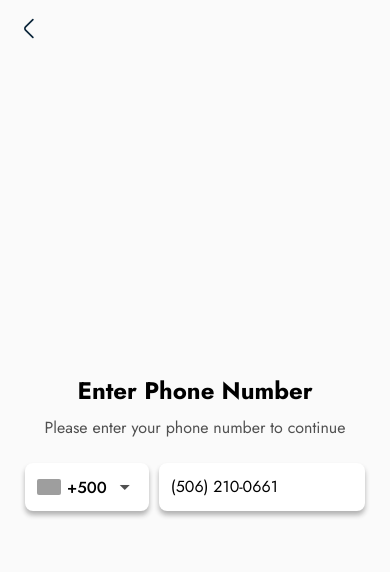
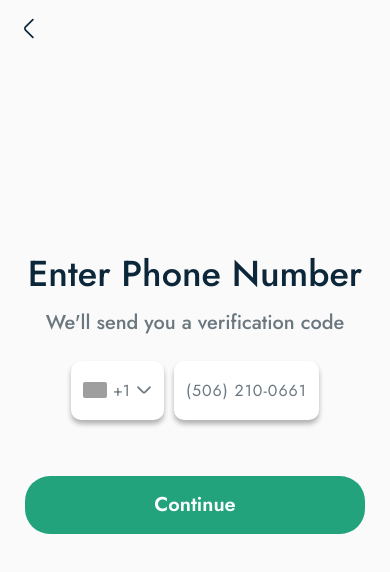
Before and after one commit to covenantcodes/Afribdc, a React Native app: screen /EnterPhone in a window 390 px wide. Shown: the top 572 px of the page. Built offline with nearby package versions, Linux system fonts and the light colour scheme; grey boxes are pictures that could not be loaded.

Commit message:
refactor CustomInput and CustomKeyboard; update styles for consistency and improve touch feedback; enhance PhoneInput with cursor visibility and country selection; add ChevronDown SVG component

```diff
--- a/components/CustomInput.tsx
+++ b/components/CustomInput.tsx
@@ -115,15 +115,14 @@ const styles = StyleSheet.create({
     position: "relative",
   },
   shadow: {
-    shadowColor: "#000",
+    shadowColor: "#1a1a1a",
     shadowOffset: {
       width: 0,
       height: 4,
     },
     shadowOpacity: 0.32,
     shadowRadius: 5.46,
-
-    elevation: 9,
+    elevation: 5,
   },
   input: {
     paddingHorizontal: 16,
--- a/components/CustomKeyboard.tsx
+++ b/components/CustomKeyboard.tsx
@@ -5,6 +5,7 @@ import {
   StyleSheet,
   StyleProp,
   ViewStyle,
+  Pressable,
 } from "react-native";
 import { Ionicons } from "@expo/vector-icons";
 import colors from "../utils/colors";
@@ -13,28 +14,39 @@ import { FONTFAMILY, FONTSIZE } from "../utils/fonts";
 interface CustomKeyboardProps {
   onKeyPress: (key: string) => void;
   containerStyle?: StyleProp<ViewStyle>;
+  onOutsidePress?: () => void;
 }
 
 const CustomKeyboard: React.FC<CustomKeyboardProps> = ({
   onKeyPress,
   containerStyle,
+  onOutsidePress,
 }) => {
   const renderKey = (value: string) => (
-    <TouchableOpacity
-      style={styles.key}
+    <View style={styles.keyWrapper}>
+      <Pressable
+        style={({ pressed }) => [styles.key, pressed && styles.keyPressed]}
         onPress={() => onKeyPress(value)}
-      activeOpacity={0.7}
+        android_ripple={{
+          color: colors.gray + "20",
+          borderless: true,
+          radius: 35,
+        }}
       >
         {value === "delete" ? (
           <Ionicons name="backspace-outline" size={26} color={colors.black} />
         ) : (
           <Text style={styles.keyText}>{value}</Text>
         )}
-    </TouchableOpacity>
+      </Pressable>
+    </View>
   );
 
   return (
-    <View style={[styles.container, containerStyle]}>
+    <Pressable
+      onPress={onOutsidePress}
+      style={[styles.container, containerStyle]}
+    >
       <View style={styles.row}>
         {renderKey("1")}
         {renderKey("2")}
@@ -55,7 +67,7 @@ const CustomKeyboard: React.FC<CustomKeyboardProps> = ({
         {renderKey("0")}
         {renderKey("delete")}
       </View>
-    </View>
+    </Pressable>
   );
 };
 
@@ -69,12 +81,23 @@ const styles = StyleSheet.create({
     justifyContent: "space-around",
     marginBottom: 10,
   },
-  key: {
+  keyWrapper: {
     width: 70,
     height: 70,
     justifyContent: "center",
     alignItems: "center",
+    overflow: "hidden",
+    borderRadius: 35,
+  },
+  key: {
+    width: "100%",
+    height: "100%",
+    justifyContent: "center",
+    alignItems: "center",
     backgroundColor: colors.background,
+  },
+  keyPressed: {
+    backgroundColor: colors.gray2 + "20",
   },
   keyText: {
     fontSize: FONTSIZE.xl,
--- a/components/PhoneInput.tsx
+++ b/components/PhoneInput.tsx
@@ -1,4 +1,4 @@
-import React, { useState } from "react";
+import React, { useState, useEffect } from "react";
 import {
   View,
   Text,
@@ -7,13 +7,15 @@ import {
   Modal,
   Image,
   FlatList,
+  TouchableHighlight,
+  Pressable,
 } from "react-native";
 import { MaterialIcons } from "@expo/vector-icons";
 import colors from "../utils/colors";
 import { FONTFAMILY, FONTSIZE } from "../utils/fonts";
 import CustomKeyboard from "./CustomKeyboard";
-
 import countryData from "../data/countries_flags_codes.json";
+import ChevronDown from "./svgs/ChevronDown";
 
 interface Country {
   flags: {
@@ -40,11 +42,15 @@ const PhoneInput: React.FC<PhoneInputProps> = ({
   value,
   error,
 }) => {
+  const defaultCountry =
+    countryData.find(
+      (country) => country.idd.root === "+1" && country.idd.suffixes[0] === ""
+    ) || countryData[0];
   const [isCountryModalVisible, setIsCountryModalVisible] = useState(false);
   const [isKeyboardVisible, setIsKeyboardVisible] = useState(false);
-  const [selectedCountry, setSelectedCountry] = useState<Country>(
-    countryData[0]
-  );
+  const [selectedCountry, setSelectedCountry] =
+    useState<Country>(defaultCountry);
+  const [showCursor, setShowCursor] = useState(true);
 
   const formatPhoneNumber = (number: string) => {
     if (number.length <= 3) return number;
@@ -54,6 +60,14 @@ const PhoneInput: React.FC<PhoneInputProps> = ({
       10
     )}`;
   };
+
+  useEffect(() => {
+    const interval = setInterval(() => {
+      setShowCursor((prev) => !prev);
+    }, 500);
+
+    return () => clearInterval(interval);
+  }, []);
 
   const handleKeyPress = (key: string) => {
     if (key === "delete") {
@@ -83,17 +97,20 @@ const PhoneInput: React.FC<PhoneInputProps> = ({
           {selectedCountry.idd.root}
           {selectedCountry.idd.suffixes[0]}
         </Text>
-        <MaterialIcons name="arrow-drop-down" size={24} color={colors.gray3} />
+        <ChevronDown width={16} height={16} color={colors.gray2} />
       </TouchableOpacity>
-
-      <TouchableOpacity
+      <Pressable
         style={[styles.phoneInput, error ? styles.inputError : null]}
         onPress={() => setIsKeyboardVisible(true)}
       >
         <Text style={styles.phoneText}>
-          {value ? formatPhoneNumber(value) : "(506) 210-0661"}
+          {value
+            ? `${formatPhoneNumber(value)}${
+                showCursor && isKeyboardVisible ? "|" : ""
+              }`
+            : `(506) 210-0661${showCursor && isKeyboardVisible ? "|" : ""}`}
         </Text>
-      </TouchableOpacity>
+      </Pressable>
 
       <Modal
         visible={isCountryModalVisible}
@@ -159,8 +176,9 @@ const styles = StyleSheet.create({
     alignItems: "center",
     justifyContent: "center",
     backgroundColor: colors.white,
-    borderRadius: 8,
-    padding: 12,
+    borderRadius: 10,
+    paddingHorizontal: 12,
+    paddingVertical: 18,
     gap: 6,
     shadowColor: "#1a1a1a",
     shadowOffset: {
@@ -177,15 +195,16 @@ const styles = StyleSheet.create({
     borderRadius: 2,
   },
   countryCode: {
-    fontFamily: FONTFAMILY.medium,
+    fontFamily: FONTFAMILY.regular,
     fontSize: FONTSIZE.md,
-    color: colors.black,
+    color: colors.gray2,
   },
   phoneInput: {
     flex: 3,
     backgroundColor: colors.white,
-    borderRadius: 8,
+    borderRadius: 10,
     padding: 12,
+    justifyContent: "center",
     shadowColor: "#1a1a1a",
     shadowOffset: {
       width: 0,
@@ -202,7 +221,8 @@ const styles = StyleSheet.create({
   phoneText: {
     fontFamily: FONTFAMILY.regular,
     fontSize: FONTSIZE.md,
-    color: colors.black,
+    color: colors.gray2,
+    letterSpacing: 1,
   },
   modalContainer: {
     flex: 1,
--- /dev/null
+++ b/components/svgs/ChevronDown.js
@@ -0,0 +1,23 @@
+import * as React from "react";
+import Svg, { Path } from "react-native-svg";
+
+const ChevronDown = ({ width, height, color, ...props }) => (
+  <Svg
+    width={width}
+    height={height}
+    viewBox="0 0 14 7"
+    fill="none"
+    xmlns="http://www.w3.org/2000/svg"
+    {...props}
+  >
+    <Path
+      d="M12.28 0.999992L7.9333 5.34666C7.41997 5.85999 6.57997 5.85999 6.06664 5.34666L1.71997 0.999992"
+      stroke={color}
+      strokeWidth={1.5}
+      strokeMiterlimit={10}
+      strokeLinecap="round"
+      strokeLinejoin="round"
+    />
+  </Svg>
+);
+export default ChevronDown;
--- a/screens/Auth/EnterPhone.tsx
+++ b/screens/Auth/EnterPhone.tsx
@@ -5,6 +5,7 @@ import { SafeAreaView } from "react-native-safe-area-context";
 import colors from "../../utils/colors";
 import { FONTFAMILY, FONTSIZE } from "../../utils/fonts";
 import ScreenHeader from "../../components/ScreenHeader";
+import CustomButton from "../../components/CustomButton";
 
 // Import the Country type from PhoneInput
 interface Country {
@@ -33,16 +34,22 @@ const EnterPhone = () => {
       <ScreenHeader showBackButton />
       <View style={styles.content}>
         <Text style={styles.title}>Enter Phone Number</Text>
-        <Text style={styles.subtitle}>
-          Please enter your phone number to continue
-        </Text>
+        <Text style={styles.subtitle}>We'll send you a verification code</Text>
+        <PhoneInput
+          value={phoneNumber}
+          onChangePhone={setPhoneNumber}
+          onChangeCountry={handleCountryChange}
+          error={error}
+        />
 
-        <View style={styles.phoneInputContainer}>
-          <PhoneInput
-            value={phoneNumber}
-            onChangePhone={setPhoneNumber}
-            onChangeCountry={handleCountryChange}
-            error={error}
+        <View style={styles.buttonContainer}>
+          <CustomButton
+            title="Continue"
+            onPress={() => {}}
+            width="100%"
+            borderRadius={25}
+            height={58}
+            textStyle={{ fontSize: FONTSIZE.lg }}
           />
         </View>
       </View>
@@ -51,28 +58,35 @@ const EnterPhone = () => {
 };
 
 const styles = StyleSheet.create({
-  container: { flex: 1, backgroundColor: colors.background },
+  container: {
+    flex: 1,
+    backgroundColor: colors.background,
+  },
   content: {
     flex: 1,
     alignItems: "center",
     justifyContent: "center",
+    paddingHorizontal: 25,
+    marginTop: -120,
   },
   title: {
-    fontSize: FONTSIZE.xl,
-    fontFamily: FONTFAMILY.bold,
-    color: colors.black,
+    fontSize: FONTSIZE.xxxl,
+    fontFamily: FONTFAMILY.medium,
+    color: colors.deepBlue,
     marginBottom: 8,
+    textAlign: "center",
   },
   subtitle: {
-    fontSize: FONTSIZE.md,
-    fontFamily: FONTFAMILY.regular,
-    color: colors.gray3,
+    fontSize: FONTSIZE.lg,
+    fontFamily: FONTFAMILY.medium,
+    color: colors.gray2,
     marginBottom: 24,
+    textAlign: "center",
   },
 
-  phoneInputContainer: {
+  buttonContainer: {
     width: "100%",
-    paddingHorizontal: 25,
+    marginTop: 40,
   },
 });
 
--- a/screens/ExchangeRate.tsx
+++ b/screens/ExchangeRate.tsx
@@ -127,7 +127,7 @@ const ExchangeRate = () => {
             title="Get Started"
             onPress={() => navigation.navigate("EnterPhone")}
             width="100%"
-            borderRadius={20}
+            borderRadius={25}
             height={58}
             textStyle={{ fontSize: FONTSIZE.lg }}
           />
--- a/screens/SplashScreen.tsx
+++ b/screens/SplashScreen.tsx
@@ -83,7 +83,7 @@ const SplashScreen = () => {
           backgroundColor={colors.white}
           textColor={colors.deepBlue}
           borderWidth={1}
-          borderRadius={20}
+          borderRadius={25}
           height={58}
           borderColor={colors.deepBlue}
           textStyle={{ fontSize: FONTSIZE.lg }}
@@ -93,7 +93,7 @@ const SplashScreen = () => {
           title="Get Started"
           onPress={() => navigation.navigate("EnterPhone")}
           width="100%"
-          borderRadius={20}
+          borderRadius={25}
           height={58}
           textStyle={{ fontSize: FONTSIZE.lg }}
         />
--- a/utils/fonts.ts
+++ b/utils/fonts.ts
@@ -14,6 +14,7 @@ export const FONTFAMILY = {
     lg: 20,
     xl: 24,
     xxl: 32,
+    xxxl: 36
   };
 
   export const LINEHEIGHT = {
```
Lines whose indentation alone changed are shown as unchanged.
